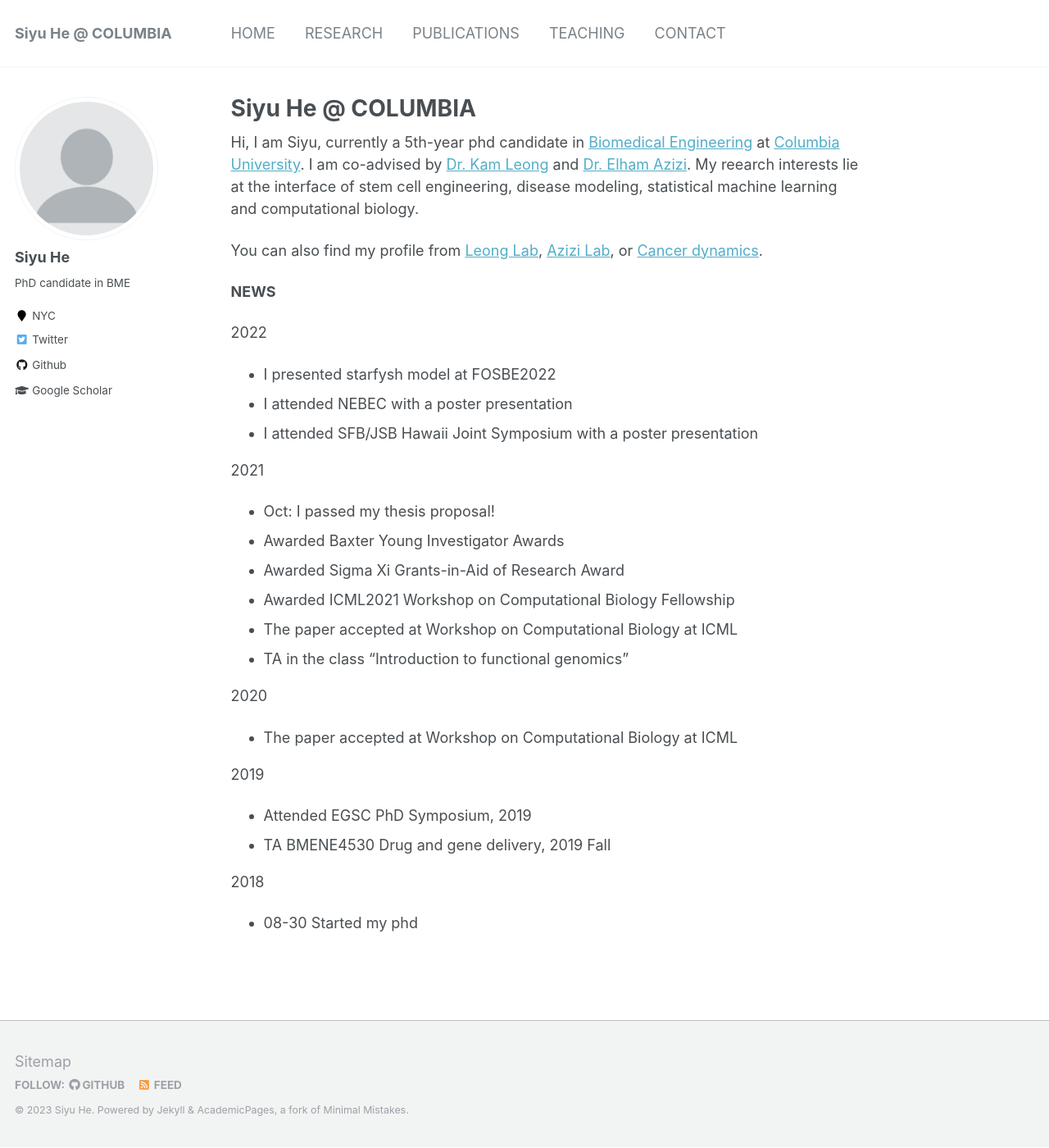
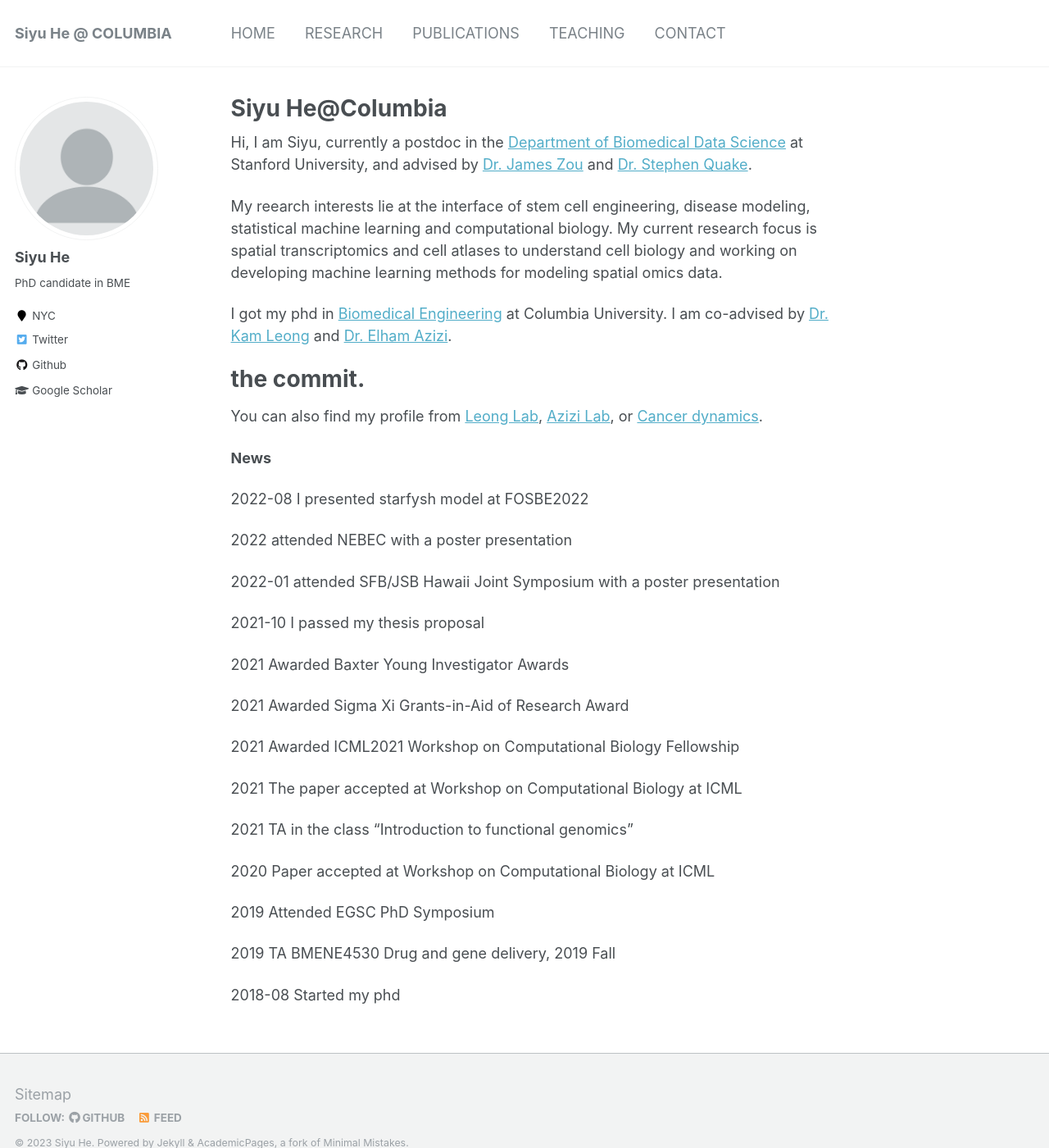
Before and after one commit to siyuh/he-siyu.github.io, a Jekyll site: the page built from _pages/about.md, in a window 1280 px wide and 1400 px high. Shown: the whole window at 82% size. Built offline with Jekyll 4.4.1, drawn with Linux system fonts in a browser that asks for light colours.

Commit message:
Update about.md

```diff
--- a/_pages/about.md
+++ b/_pages/about.md
@@ -1,39 +1,50 @@
 ---
 permalink: /
-title: "Siyu He @ COLUMBIA"
+title: "Siyu He@Columbia"
 excerpt: "About me"
 author_profile: true
 redirect_from:
-  - /ABOUT/
-  - /ABOUT.html
+  - /about/
+  - /about.html
 ---
 
-Hi, I am Siyu, currently a 5th-year phd candidate in [Biomedical Engineering](https://www.bme.columbia.edu/) at [Columbia University](https://www.columbia.edu/). I am co-advised by [Dr. Kam Leong](https://www.engineering.columbia.edu/faculty/kam-leong) and [Dr. Elham Azizi](https://www.bme.columbia.edu/faculty/elham-azizi). My reearch interests lie at the interface of stem cell engineering, disease modeling, statistical machine learning and computational biology.
+Hi, I am Siyu, currently a postdoc in the [Department of Biomedical Data Science](https://med.stanford.edu/dbds.html) at Stanford University, and advised by [Dr. James Zou](https://www.james-zou.com/) and [Dr. Stephen Quake](https://quakelab.stanford.edu/).
+
+My reearch interests lie at the interface of stem cell engineering, disease modeling, statistical machine learning and computational biology. My current research focus is spatial transcriptomics and cell atlases to understand cell biology and working on developing machine learning methods for modeling spatial omics data.
+
+
+I got my phd in [Biomedical Engineering](https://www.bme.columbia.edu/) at Columbia University. I am co-advised by [Dr. Kam Leong](https://www.engineering.columbia.edu/faculty/kam-leong) and [Dr. Elham Azizi](https://www.bme.columbia.edu/faculty/elham-azizi).
+
+
+# the commit.
 
 You can also find my profile from [Leong Lab](https://leonglab.bme.columbia.edu/), [Azizi Lab](https://www.azizilab.com/members.html), or [Cancer dynamics](https://cancerdynamics.columbia.edu/content/siyu-he).
 
 
-**NEWS**
+**News**
 
-2022
-* I presented starfysh model at FOSBE2022
-* I attended NEBEC with a poster presentation
-* I attended SFB/JSB Hawaii Joint Symposium with a poster presentation
+2022-08 I presented starfysh model at FOSBE2022
 
-2021
-* Oct: I passed my thesis proposal!
-* Awarded Baxter Young Investigator Awards
-* Awarded Sigma Xi Grants-in-Aid of Research Award
-* Awarded ICML2021 Workshop on Computational Biology Fellowship
-* The paper accepted at Workshop on Computational Biology at ICML
-* TA in the class "Introduction to functional genomics"
+2022 attended NEBEC with a poster presentation
 
-2020
-* The paper accepted at Workshop on Computational Biology at ICML
+2022-01 attended SFB/JSB Hawaii Joint Symposium with a poster presentation
 
-2019
-* Attended EGSC PhD Symposium, 2019
-* TA BMENE4530 Drug and gene delivery,  2019 Fall
+2021-10 I passed my thesis proposal
 
-2018
-* 08-30 Started my phd
+2021 Awarded Baxter Young Investigator Awards
+
+2021 Awarded Sigma Xi Grants-in-Aid of Research Award
+
+2021 Awarded ICML2021 Workshop on Computational Biology Fellowship
+
+2021 The paper accepted at Workshop on Computational Biology at ICML
+
+2021 TA in the class “Introduction to functional genomics”
+
+2020 Paper accepted at Workshop on Computational Biology at ICML
+
+2019 Attended EGSC PhD Symposium
+
+2019 TA BMENE4530 Drug and gene delivery, 2019 Fall
+
+2018-08 Started my phd
```
